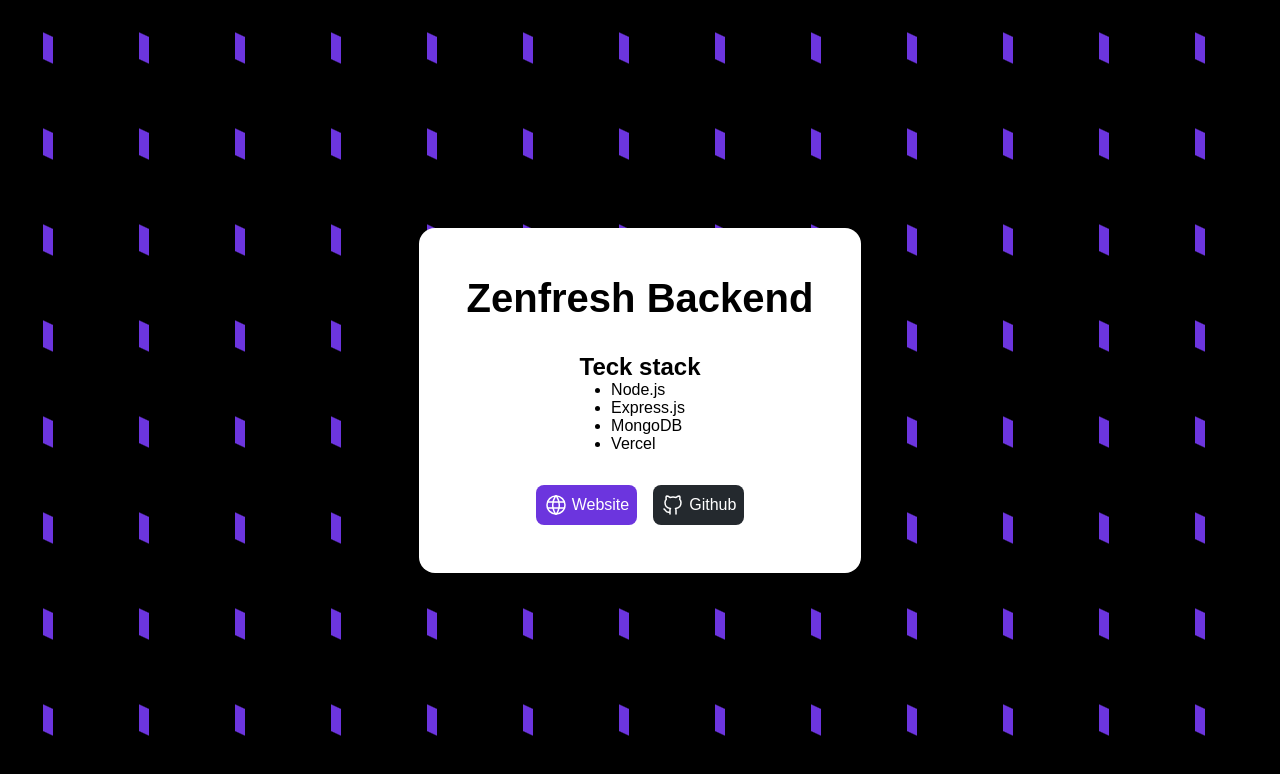
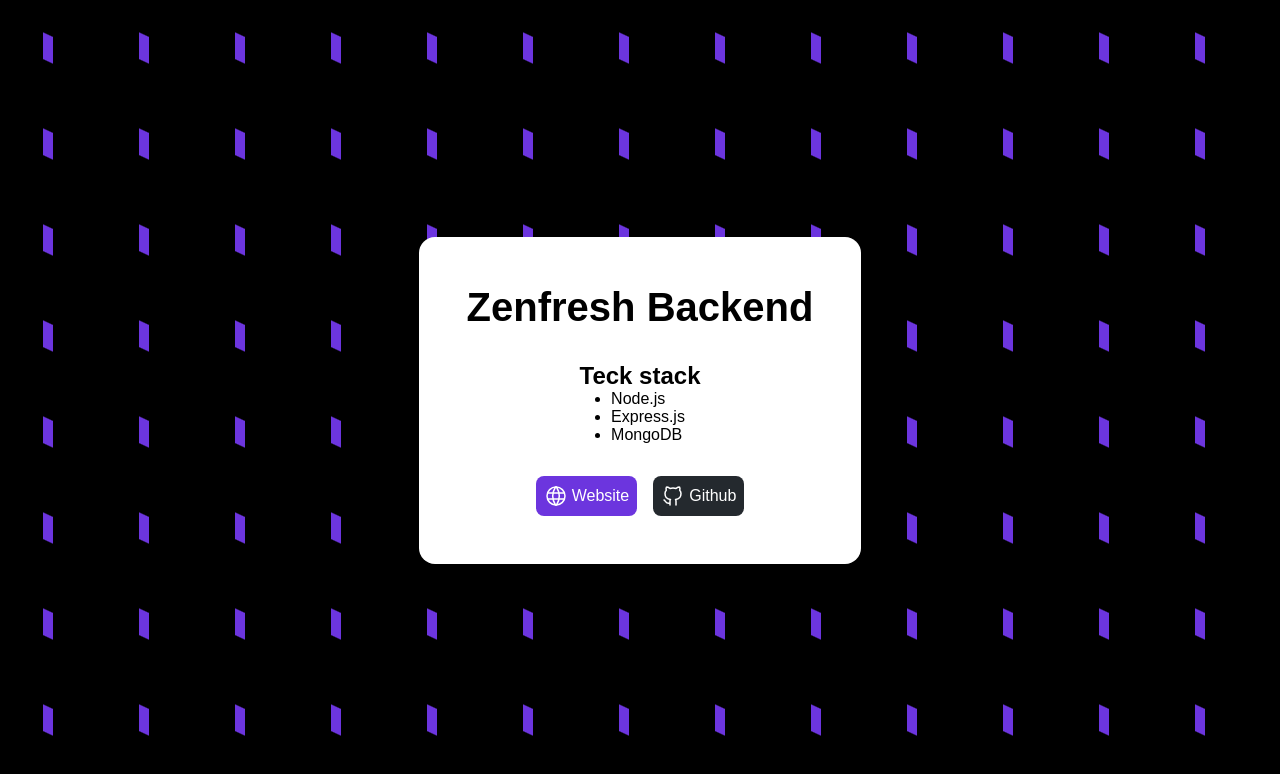
Before and after one commit to jihadable/zenfresh-be, a website: page views/index.html in a window 1280 px wide. Drawn offline with Linux system fonts and the light colour scheme; a web font is replaced by a local one.

Commit message:
change tech stack

```diff
--- a/views/index.html
+++ b/views/index.html
@@ -19,7 +19,6 @@
                 <li>Node.js</li>
                 <li>Express.js</li>
                 <li>MongoDB</li>
-                <li>Vercel</li>
             </ul>
         </div>
         <div class="links">
```
